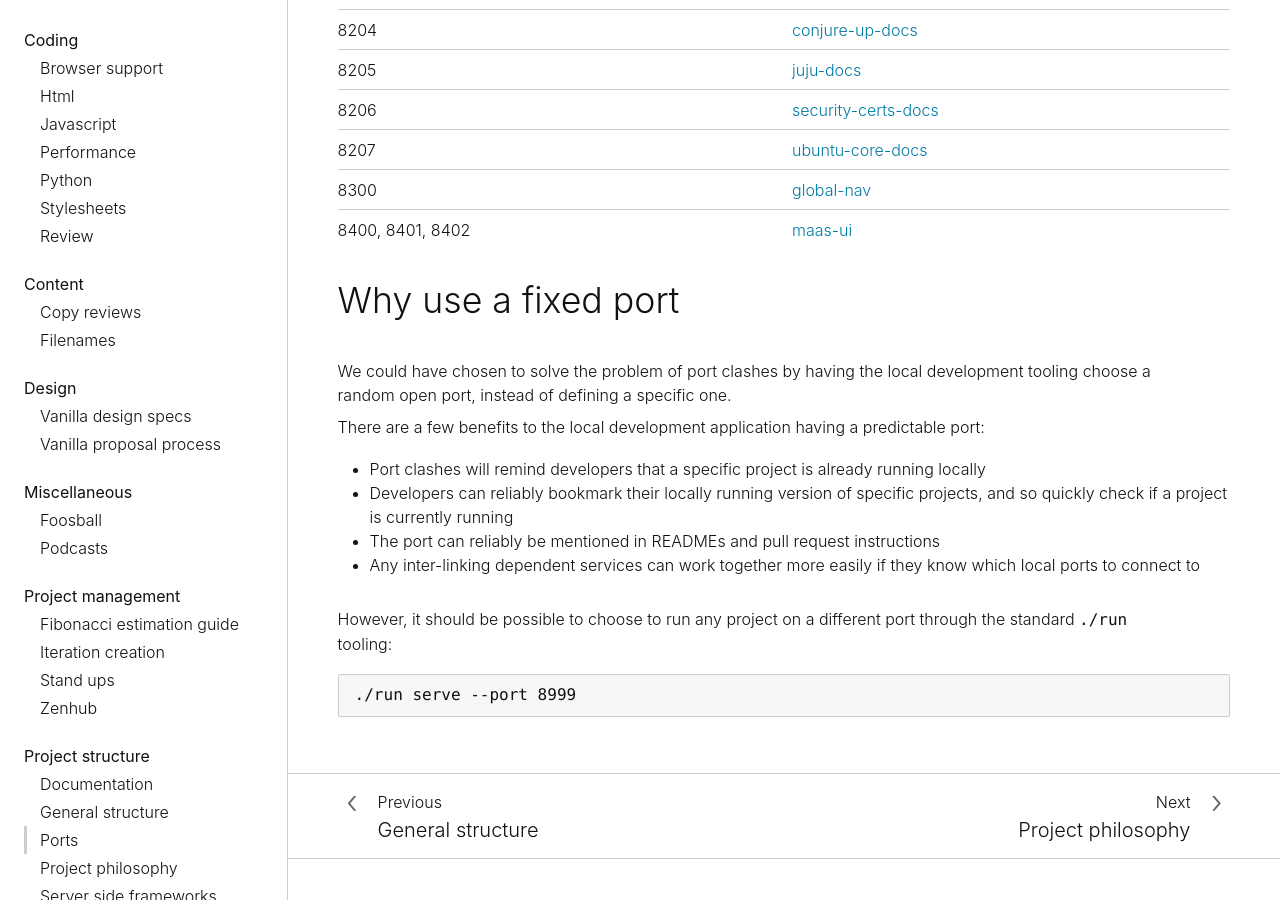
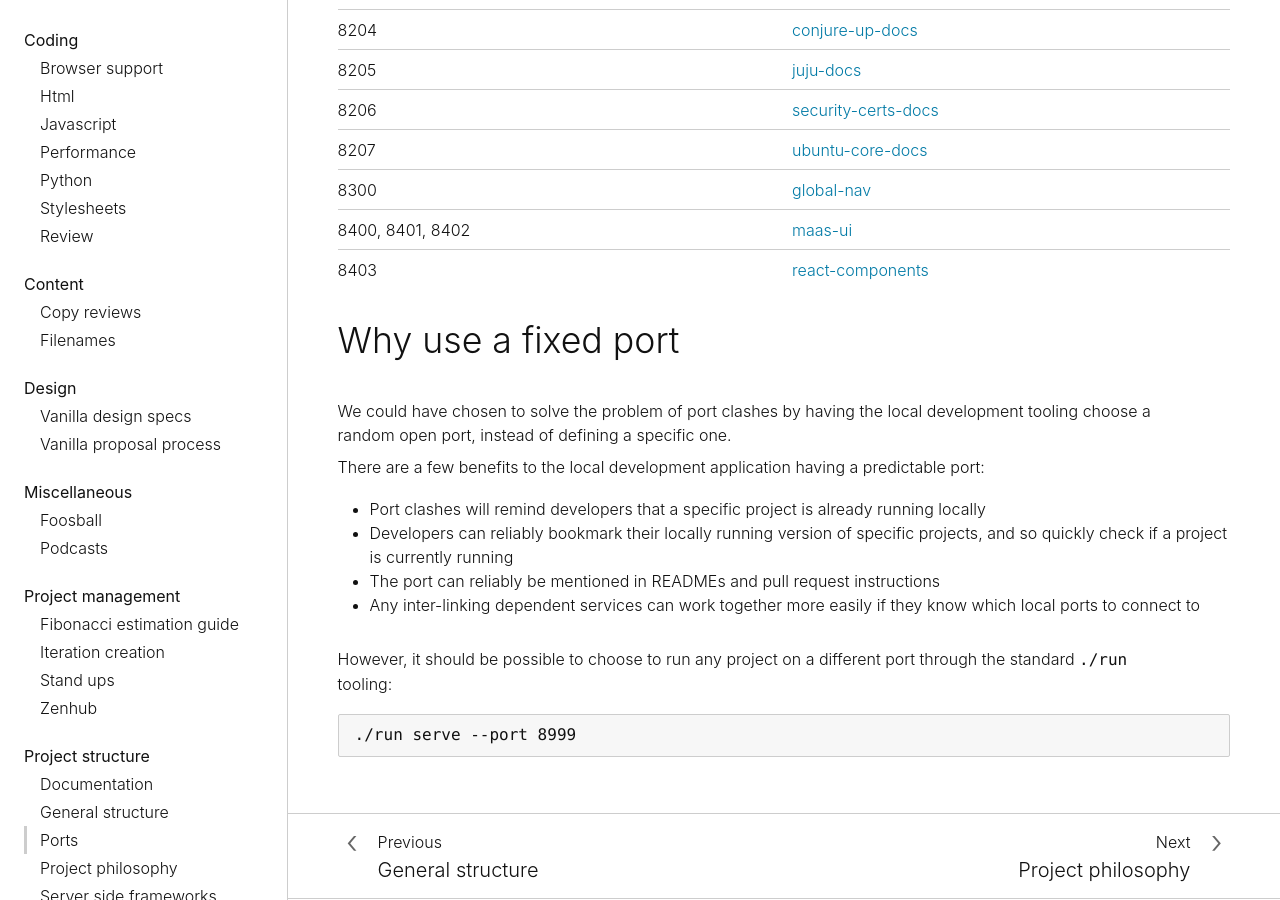
Before and after one commit to canonical-web-and-design/practices, a Jekyll site: the page built from project-structure/ports.md, in a window 1280 px wide and 900 px high, scrolled down 2565 px. Built offline with Jekyll 4.4.1, drawn with Linux system fonts in a browser that asks for light colours; some web fonts are replaced.

Commit message:
Add the port for the Vanilla React components project.

```diff
--- a/project-structure/ports.md
+++ b/project-structure/ports.md
@@ -67,6 +67,7 @@ This is so that team members can easily run multiple projects at the same time w
 | 8207             | [ubuntu-core-docs](https://github.com/CanonicalLtd/ubuntu-core-docs)                                |
 | 8300             | [global-nav](https://github.com/canonical-web-and-design/global-nav)                                |
 | 8400, 8401, 8402 | [maas-ui](https://github.com/canonical-web-and-design/maas-ui)                                      |
+| 8403             | [react-components](https://github.com/canonical-web-and-design/react-components)                    |
 
 ## Why use a fixed port
 
```
